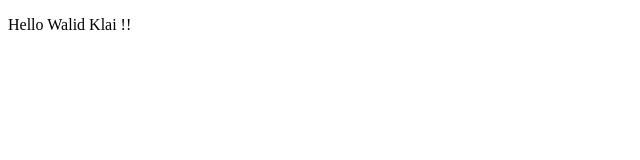
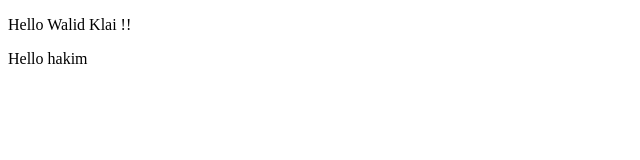
Before and after one commit to walidklai/practice-git, a plain HTML site: page index.html in a window 1280 px wide. Shown: the full height of the page, 0-640 px from the left. Drawn offline with Linux system fonts and the light colour scheme.

Commit message:
third-push

```diff
--- a/index.html
+++ b/index.html
@@ -7,5 +7,6 @@
 	</head>
 	<body>
 		<p>Hello Walid Klai !!</p>
+		<span>Hello hakim</span>
 	</body>
 </html>
```
